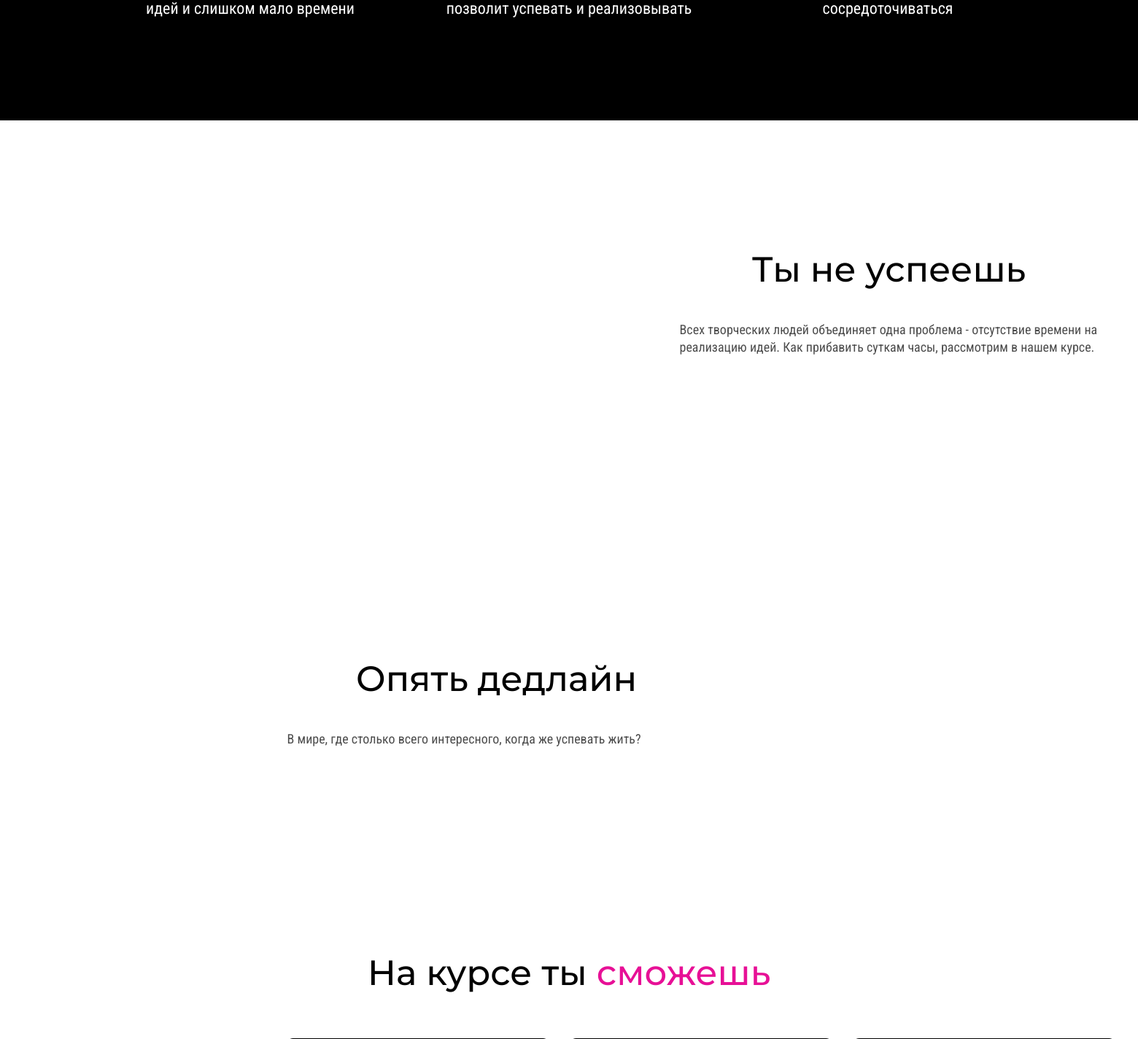
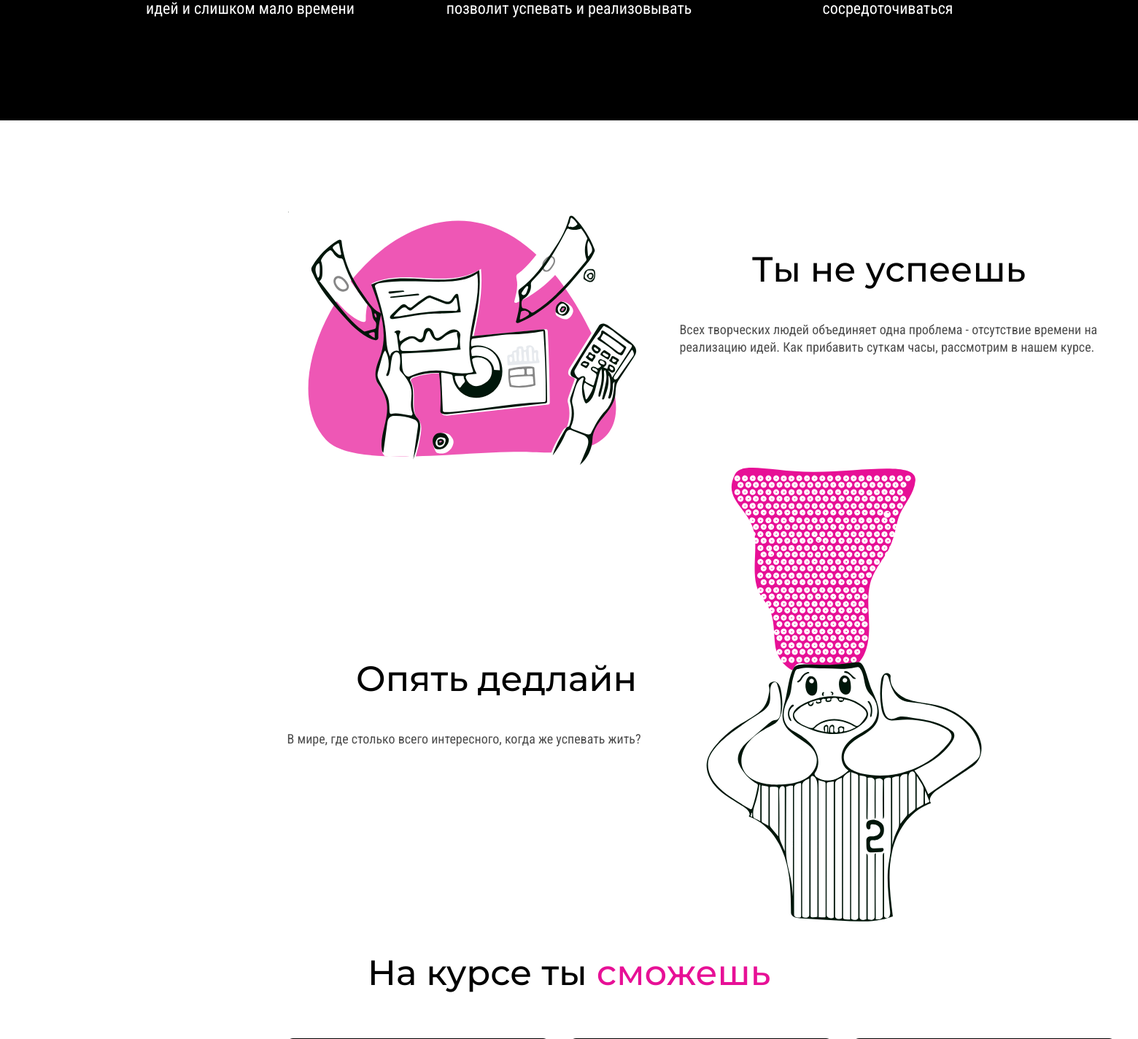
Before and after one commit to MarinaShu/Don-t-do-it, a PHP site: page / in a window 1560 px wide. Shown: the part 978-2402 px from the top of the page at 73% size. Run offline with PHP 8.4, Linux system fonts and the light colour scheme.

Commit message:
animation

```diff
--- a/css/style.css
+++ b/css/style.css
@@ -38,18 +38,16 @@ body
     align-items: center;
     width: 748px;
     padding-left: 178px;
-
 }
 
-.text_h1
+.bottom
 {
     opacity: 0;
     transform: translateY(50px);
-    transition: opacity 0.5s ease 0.25s,
-                transform 0.5s ease 0.25s;
+    transition: all 0.5s ease 0.25s;
 }
 
-.loaded .text_h1
+.loaded .bottom
 {
     opacity: 1;
     transform: translateY(0);
@@ -86,16 +84,6 @@ body
 {
     width: 747.49px;
     height: 636.87px;
-    opacity: 0;
-    transform: translateY(50px);
-    transition: opacity 0.25s ease 0.25s,
-                transform 0.25s ease 0.25s;
-}
-
-.loaded .done
-{
-    opacity: 1;
-    transform: translateY(0);
 }
 
 .picture
@@ -130,7 +118,6 @@ body
     justify-items: center;
     opacity: 0;
     transition: opacity 0.5s ease 0.5s;
-
 }
 
 .loaded .black_one
@@ -167,6 +154,7 @@ body
     opacity:1;
     transform: 	translateY(0);
 }
+
 .book
 {
     opacity:0;
@@ -193,21 +181,28 @@ body
     opacity:1;
     transform: 	translateY(0);
 }
-/*______________________________________*/
 
-.picture_image {
+.left {
     opacity:0;
     transform: 	translateX(-150px);
-    transition: opacity 1s ease-out 0s,
-    transform 1s ease-out 0s;
+    transition: all 0.8s ease 1s;
 }
 
-#animatedBlock .loaded .picture_image {
+.left._active {
     opacity:1;
-    transform: 	translateY(0);
+    transform: 	translateX(0);
 }
 
-/*_______________________________*/
+.right{
+    opacity:0;
+    transform: 	translateX(150px);
+    transition: all 0.8s ease 1s;
+}
+.right._active {
+      opacity:1;
+      transform: 	translateX(0);
+  }
+
 .picture_heading
 {
     text-align: center;
@@ -237,6 +232,7 @@ body
     height: 694px;
     background: #000000;
     margin: auto;
+
 }
 
 .black
--- a/index.html
+++ b/index.html
@@ -18,12 +18,12 @@
         </nav>
     </header>
     <div class="content">
-        <div class="text_h1">
+        <div class="bottom">
             <h1 class="content_title">Не <span class="colortext">делай</span> это</h1>
             <p class="content_text"> Онлайн-курс для творческих людей, о том, как управлять своим временем </p>
             <div class="button_black button">Записаться на курс</div>
         </div>
-        <img src="img/done.svg" alt="done" class="done">
+        <img src="img/done.svg" alt="done" class="done bottom">
     </div>
     <section class="black_one">
         <div class="grid_black">
@@ -41,20 +41,20 @@
             </div>
         </div>
     </section>
-    <section class="picture" id="animatedBlock">
+    <section class="picture">
         <div class="picture_finanses">
-            <img src="img/finances.svg" alt="image" class="picture_image">
-            <div>
+            <img src="img/finances.svg" alt="image" class="picture_image left _anim-items _anim-no-hide">
+            <div class="right _anim-items _anim-no-hide">
                 <h2 class="picture_heading">Ты не успеешь</h2>
                 <p class="picture_text">Всех творческих людей объединяет одна проблема - отсутствие времени на реализацию идей. Как прибавить суткам часы, рассмотрим в нашем курсе.</p>
             </div>
         </div>
         <div class="picture_blowing">
-            <div>
-            <h2 class="picture_heading">Опять дедлайн</h2>
-            <p class="picture_text">В мире, где столько всего интересного, когда же успевать жить?</p>
+            <div class="left _anim-items _anim-no-hide">
+                <h2 class="picture_heading">Опять дедлайн</h2>
+                <p class="picture_text">В мире, где столько всего интересного, когда же успевать жить?</p>
             </div>
-            <img src="img/blowing.svg" alt="Mind blowing" class="picture_image anim-show">
+            <img src="img/blowing.svg" alt="Mind blowing" class="picture_image right _anim-items _anim-no-hide">
         </div>
     </section>
     <section>
@@ -116,5 +116,6 @@
         <p>Don`t <span class="colortext">do</span> it</p>
     </footer>
     <script src="js/app.js"></script>
+    <script src="js/script.js"></script>
 </body>
 </html>
```
Also changed, not shown: js/script.js (added, +35 -0 lines).
